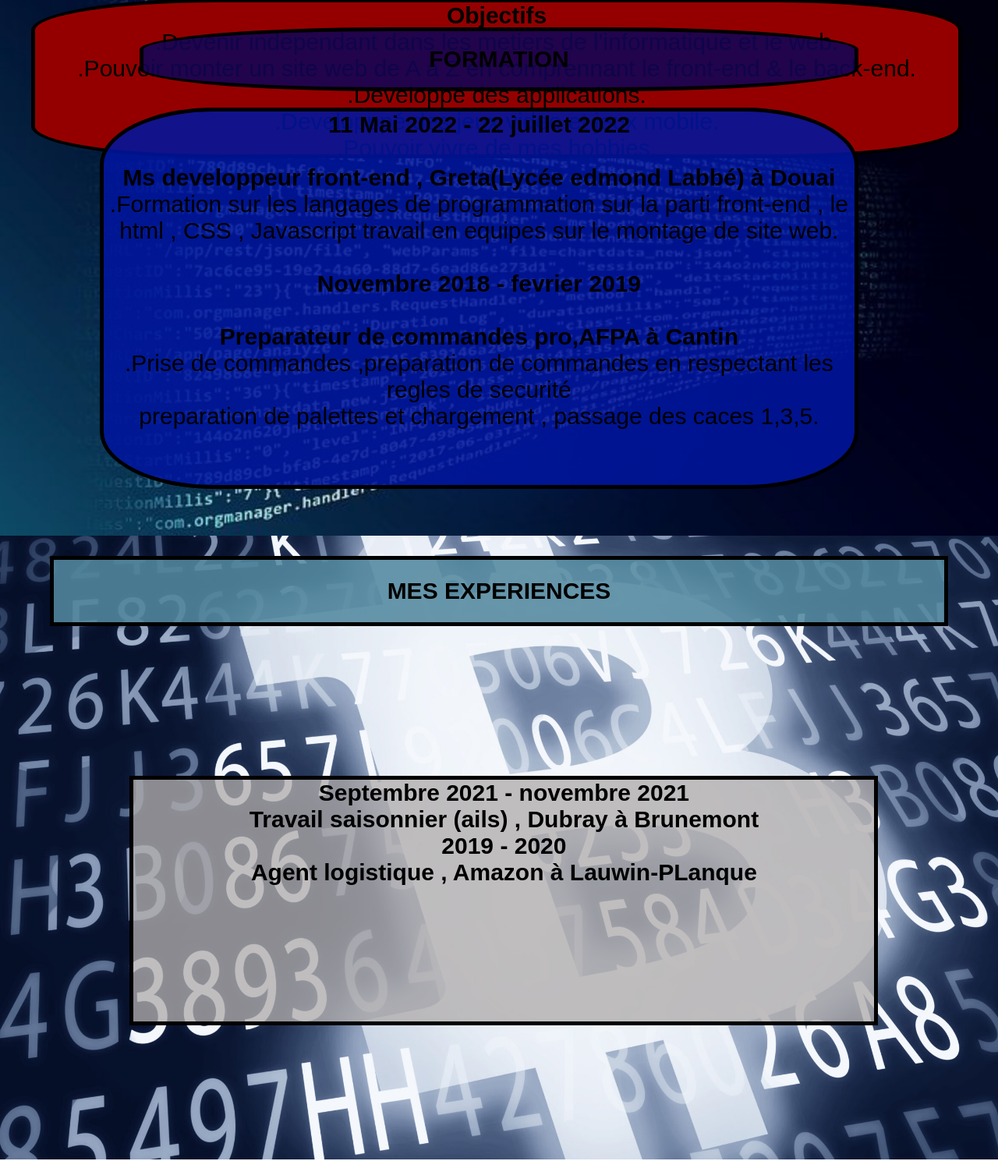
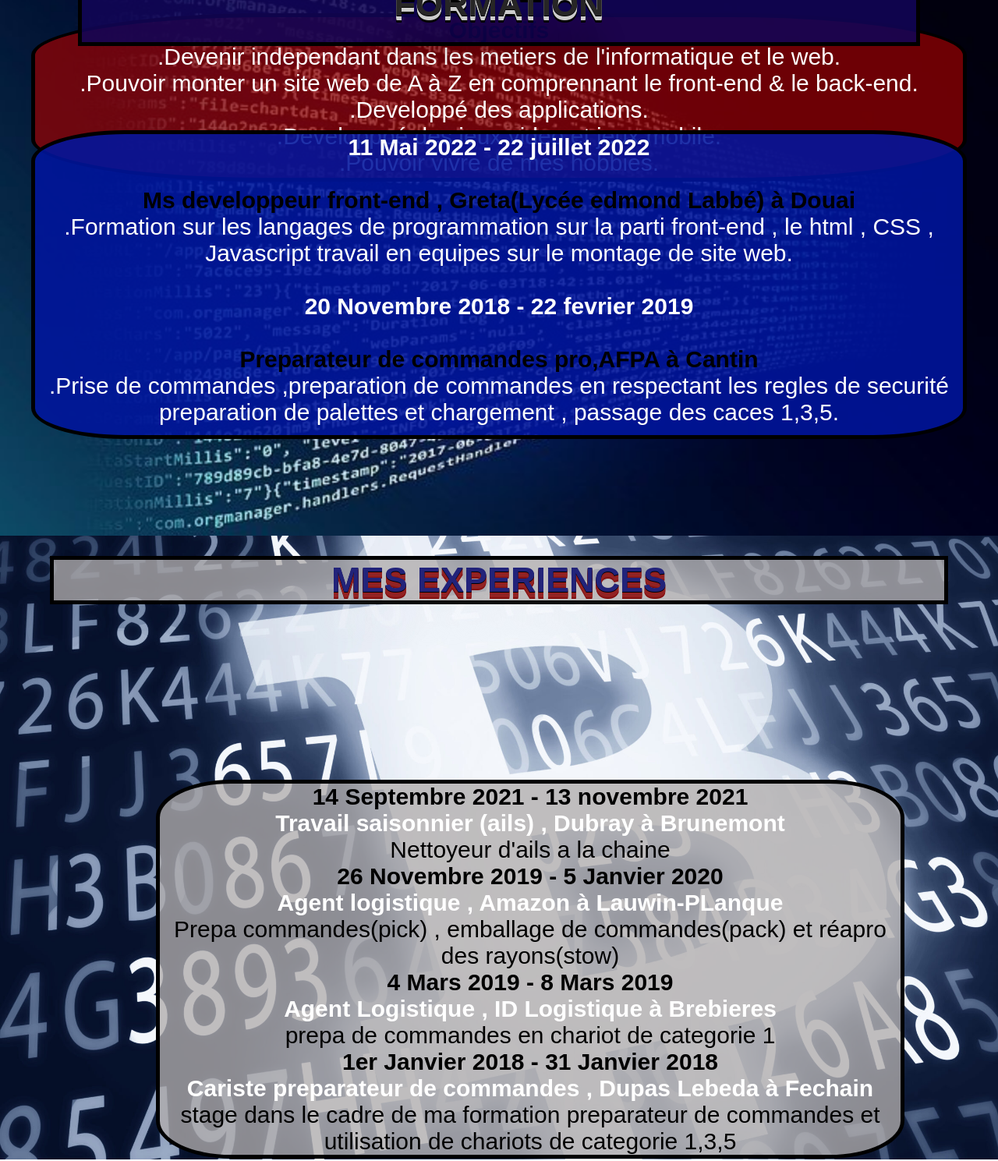
Before and after one commit to Diabolike667/CV, a plain HTML site: page Index.html in a window 1280 px wide. Shown: the part 1130-2619 px from the top of the page at 78% size. Drawn offline with Linux system fonts and the light colour scheme.

Commit message:
modif cv4

```diff
--- a/Index.html
+++ b/Index.html
@@ -17,10 +17,10 @@
         <header>
             <div class="Entete">
                 <div class="Nom">
-                    <h2 class="Black"> QUEDEVILLE KEVIN </h2>
+                    <h2 class="white"> QUEDEVILLE KEVIN </h2>
                 </div>
                 <div class="DevFrontEnd">
-                    <h2>Developpeur Front End</h2>
+                    <h3 class="sliding-u-l-r">Developpeur Front End</h3>
                 </div>
             </div>
             <div class="Navigation">
@@ -49,9 +49,9 @@
                     href="https://opensea.io/assets/matic/0x2953399124f0cbb46d2cbacd8a89cf0599974963/56504234301220136854616582656977224326927312665497010751072088001448448622593"
                     target="_blank"></a>
             </div>
-            <div class="position1erpage">
 
-                <div class="QuiSuis-je carre">
+
+                <div class="QuiSuis-je ">
                     <h1>Qui suis-je ? </h1>
                     <p>
                         Je me presente je m’appelle Kevin Quedeville , petite experiences dans la ventes de courte
@@ -72,24 +72,23 @@
                     <p>.Developppé des jeux video et jeux mobile.</p>
                     <p>.Pouvoir vivre de mes hobbies.</p>
                 </div>
-            </div>
+
         </div>
 
         <!--ecran 2-->
         <div class="ecran ecran2">
             <div class="formation">
-                <h1>FORMATION</h1>
+                <h1 class="white">FORMATION</h1>
             </div>
             <div class="form2">
                 <h2>11 Mai 2022 - 22 juillet 2022</h2><br>
                 <h6>Ms developpeur front-end , Greta(Lycée edmond Labbé) à Douai</h6>
-                .Formation sur les langages de programmation sur la parti front-end , le html , CSS ,
-                Javascript travail en equipes sur le montage de site web.<br>
-                <br>
-                <h2>Novembre 2018 - fevrier 2019</h2><br>
+                <p>.Formation sur les langages de programmation sur la parti front-end , le html , CSS ,
+                Javascript travail en equipes sur le montage de site web.</p><br>
+                <h2>20 Novembre 2018 - 22 fevrier 2019</h2><br>
                 <h6>Preparateur de commandes pro,AFPA à Cantin</h6>
-                .Prise de commandes ,preparation de commandes en respectant les regles de securité<br>
-                preparation de palettes et chargement , passage des caces 1,3,5.
+                <p>.Prise de commandes ,preparation de commandes en respectant les regles de securité<br>
+                preparation de palettes et chargement , passage des caces 1,3,5.</p>
 
             </div>
 
@@ -98,32 +97,47 @@
         <!--ecran 3-->
         <div class="ecran ecran3">
             <div class="Experiences">
-                <h1>MES EXPERIENCES</h1>
+                <h1 class="bleu">MES EXPERIENCES</h1>
             </div>
             <div class="Exper2">
-                <h2>Septembre 2021 - novembre 2021</h2>
+
+                <h2>14 Septembre 2021 - 13 novembre 2021</h2>
                 <h6>Travail saisonnier (ails) , Dubray à Brunemont</h6>
-                <h2>2019 - 2020</h2>
+                Nettoyeur d'ails a la chaine
+                <br>
+                <h2>26 Novembre 2019 - 5 Janvier 2020</h2>
                 <h6>Agent logistique , Amazon à Lauwin-PLanque</h6>
+                Prepa commandes(pick) , emballage de commandes(pack) et réapro des rayons(stow)
+                <h2>4 Mars 2019 - 8 Mars 2019</h2>
+                <h6>Agent Logistique , ID Logistique à Brebieres</h6>
+                prepa de commandes en chariot de categorie 1
+                <h2>1er Janvier 2018 - 31 Janvier 2018</h2>
+                <h6>Cariste preparateur de commandes , Dupas Lebeda à Fechain</h6>
+                stage dans le cadre de ma formation preparateur de commandes et utilisation
+                de chariots de categorie 1,3,5
+
             </div>
         </div>
         <!--ecran 4-->
         <div class="ecran ecran4">
             <div class="Hobbies">
-                <h1>HOBBIES</h1>
+                <h1 class="white">HOBBIES</h1>
             </div>
             <div class="cadrehobbies">
-                ici mon cadre pour mes hobbies
+                <li>Football deux ans en club arret pour blessure , reprise en 2022</li><br>
+                <li>Jeux vidéos competitif </li><br>
+                <li>La lecture sur le developpement personnel et l'economie(Crypto)</li><br>
+                <li>course automobile et moto F1, rallye , fmx  </li><br>
             </div>
 
         </div>
         <!--ecran 5-->
         <div class="ecran ecran5">
             <div class="contater">
-                <h1>Me Contacter</h1>
+                <h1 class="white">Me Contacter</h1>
             </div>
             <div class="contact">
-                ici mes coordonées
+
 
             </div>
 
--- a/style.css
+++ b/style.css
@@ -30,7 +30,7 @@
     align-content: center;
     align-items: center;
   }
-  /*****************************header et entete************************/
+  /*****************************header et entete*************************************/
 header{
   height: 217px;
   display: flex;
@@ -47,27 +47,33 @@ div.Entete{
   display: flex;
   color: black;
 }
+.sliding-middle-out {
+  display: inline-block;
+  position: relative;
+  transition-duration: 5s;
+}
 .Nom {
   display: flex;
   justify-content: center;
   align-content: center;
   align-items: center;
 }
-.black {
+.white {
   margin: 0;
-  font-size: 100px;
-  color: #000000;
-  text-shadow: 0 1px 0 #32312b, 0 2px 0 #32312b, 0 3px 0 #32312b,
-      0 4px 0 #32312b, 0 5px 0 #32312b, 0 6px 0 #000000, 0 7px 0 #32312b,
-      0 8px 0 #32312b, 0 9px 0 #32312b, 0 50px 30px rgba(0, 0, 0, 0.8);
+  font-size: 45px;
+  color: #272626;
+  text-shadow: 0 1px 0 #000000, 0 2px 0 #cccccc, 0 3px 0 #cccccc,
+      0 4px 0 #cccccc, 0 5px 0 #cccccc, 0 6px 0 #cccccc, 0 7px 0 #000000,
+      0 8px 0 #000000, 0 9px 0 #000000, 0 50px 30px rgba(0, 0, 0, 0.3);
 }
-/************************************MENU******************************************/
+/************************************MENU********************************************/
 div.Navigation{
   height: 100px;
   background-color: #8b0404;
   margin: 1% 5%;
   border:5px solid;
   padding: 0;
+  border-radius: 15%;
 }
 nav{
   height: 70px;
@@ -180,7 +186,7 @@ header nav ul {
   width: 100%;
 
 }
-/************************************  hover  **************************************/
+/************************************  hover  ****************************************/
 .hover-bg{
   color: rgb(255, 255, 255);
   transition: 1s all;
@@ -213,7 +219,7 @@ header nav ul {
   .hover-bg:hover{
     opacity: 0.99;
   }
-/********************************** end hover ***************************************/
+/********************************** fin hover *****************************************/
   /***************************************** ecran 1 **********************************/
   .ecran1 {
     width: 100%;
@@ -228,7 +234,7 @@ header nav ul {
   }
   /************Partie avec le NFT **************/
 .photo {
-  border: 5px solid #691717;
+  border: 5px solid #691717cc;
   background-image: url("images/FB_IMG_1643425071732.jpg");
   background-size: cover;
   width: 400px;
@@ -242,20 +248,20 @@ header nav ul {
   }
   /*************QUI SUIS jE ?*********************/
 div.QuiSuis-je {
-  background-color: #940000;
+  background-color: #940000bc;
   border-radius: 15%;
   border:5px solid;
-  width: 650px;
-  margin: 2%;
-  padding: 2%;
+  width: 700px;
+  height: 450px;
+  margin-right: 400px;
   }
 
   /******************Obejtifs*********************/
   div.Objectif {
-    background-color: #940000;
+    background-color: #940000bc;
     border: 5px solid;
-    margin: 0;
-    border-radius: 20%;
+    margin-top: 40px;
+    border-radius: 25%;
     width: 110%;
     height: 30%;
   }
@@ -263,13 +269,13 @@ div.QuiSuis-je {
     height: 100vh;
     width: 100%;
     background-color: aqua;
+    display: flex;
+    justify-content: flex-end;
+    align-items: flex-end;
+    align-content: flex-end;
   }
 
-  .position1erpage{
-    display: flex;
-    flex-direction: column;
-
-  }
+  /****************************** fin ecran1 **************************************/
   /******************************************* ecran 2**********************************/
   .ecran2 {
     width: 100%;
@@ -277,13 +283,13 @@ div.QuiSuis-je {
     display: flex;
     flex-direction: row;
     flex-wrap: wrap;
-    padding: 10%;
+    padding: 40px;
     background-image: url("../images/analytics-3088958_640.jpg");
     background-size: cover;
   }
 .formation{
   background-color: #120556e0;
-  width: 95%;
+  width: 90%;
   height: 15%;
   display: flex;
   align-items: center;
@@ -291,16 +297,24 @@ div.QuiSuis-je {
   justify-content: center;
   margin: 2% 5%;
   border: 5px solid;
-  border-radius: 35%;
 }
 .form2 {
   background-color: #00159ee0;
-  width: 95%;
-  height: 90%;
+  width: 100%;
+  height: 55%;
   border: 5px solid;
-  border-radius: 15%;
+  border-radius: 10%;
 
 }
+.bleu {
+  margin: 0;
+  font-size: 45px;
+  color: #22237a;
+  text-shadow: 0 1px 0 #000000, 0 2px 0 #9c2222, 0 3px 0 #971e1e,
+      0 4px 0 #8a2828, 0 5px 0 #922525, 0 6px 0 #9c2121, 0 7px 0 #8d1f1f,
+      0 8px 0 #861717, 0 9px 0 #830404, 0 50px 30px rgba(248, 248, 248, 0.3);
+}
+/********************** fin ecran2 *********************************/
   /*********************************** ecran 3***************************************/
   .ecran3 {
     width: 100%;
@@ -311,9 +325,9 @@ div.QuiSuis-je {
     flex-direction: column;
   }
   .Experiences{
-    background-color: #53889fdf;
+    background-color: #b1adadc6;
     width: 90%;
-    height: 90px;
+    height: 200px;
     border: 5px solid;
     display: flex;
     justify-content: center;
@@ -321,15 +335,16 @@ div.QuiSuis-je {
     align-content: center;
     margin: 2% 5% ;
   }
+
   .Exper2{
     background-color: #b1adadc6;
     width: 75%;
-    height: 40%;
-    margin: 13% ;
+    height: 650px;
+    margin: 200px ;
     border: 5px solid;
-
+    border-radius: 10%;
   }
-
+  /********************* fin ecran3 ************************************/
   /************************************** ecran 4*************************************/
   .ecran4 {
     width: 100%;
@@ -342,7 +357,7 @@ div.QuiSuis-je {
   .Hobbies{
     background-color: #660683e3;
     width: 90%;
-    height: 25%;
+    height: 20%;
     border: 5px solid;
     display: flex;
     justify-content: center;
@@ -353,11 +368,12 @@ div.QuiSuis-je {
   .cadrehobbies{
     background-color: #9d05c3d1;
     width: 70%;
-    height: 65%;
+    height: 60%;
     border: 5px solid;
     margin: 15%;
+    border-radius: 10%;
   }
-
+  /****************************** fin ecran4 **************************/
   /************************************** ecran 5********************************/
   .ecran5 {
     width: 100%;
@@ -391,3 +407,17 @@ div.QuiSuis-je {
     margin: 2% 20%;
     border-radius: 50%;
   }
+/********************** fin ecran5 ****************************/
+/****************** finition *********************/
+.ecran3 h6{
+  color: white;
+}
+.ecran2 h2{
+  color: white;
+}
+.ecran2 p{
+  color: white;
+}
+.ecran1 p{
+  color: white;
+}
```
Also changed, not shown: images/Logo_Linkedin.png (added), images/Logo_Mail.jpg (added), images/Logo_Tel.jpg (added).
